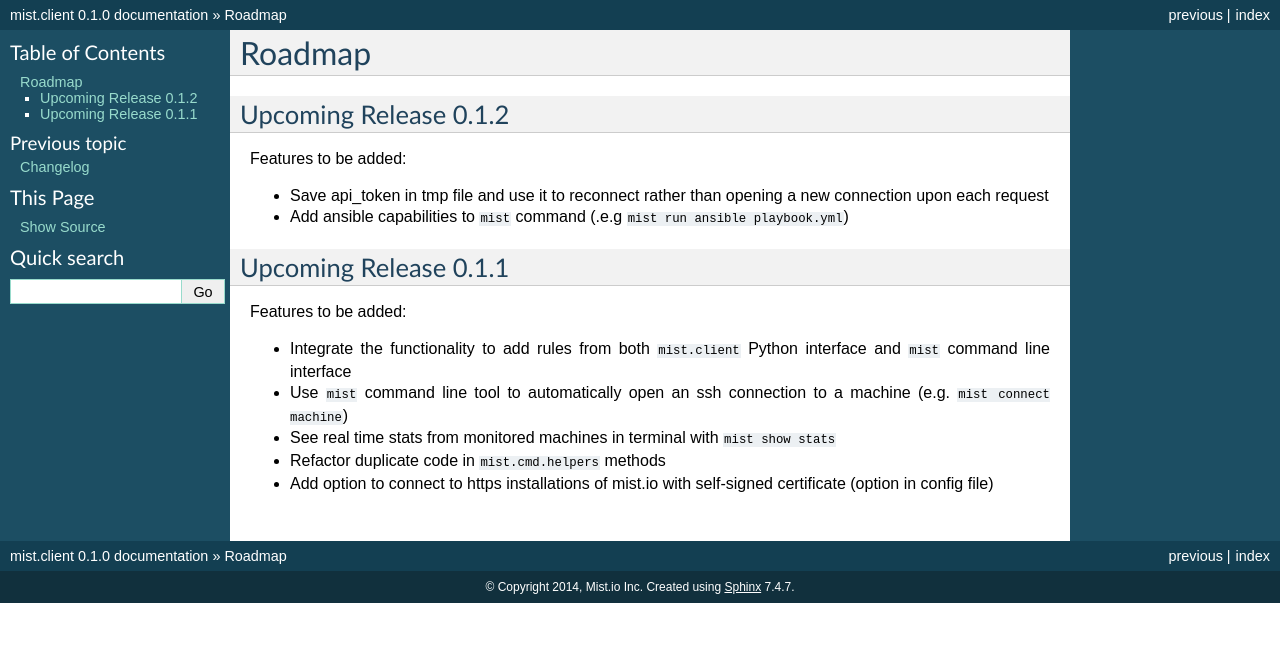
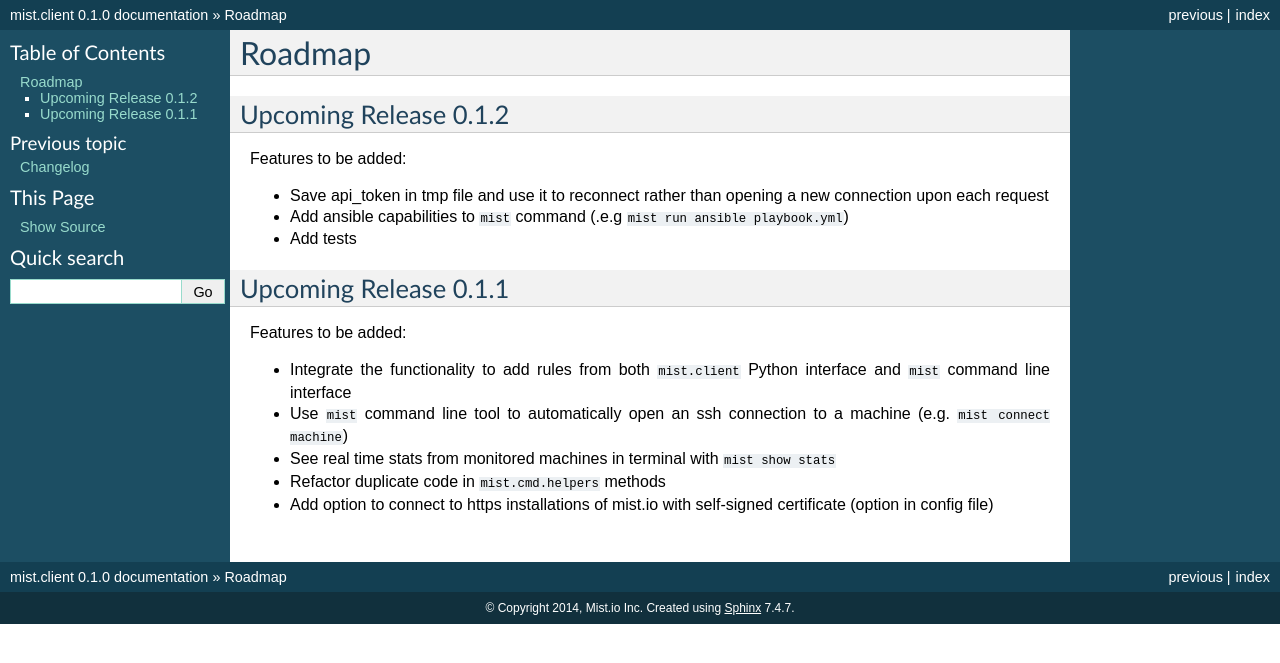
Before and after one commit to mistio/mist.client, a Sphinx documentation site: the page built from docs/source/notes/roadmap.rst, in a window 1280 px wide. Shown: the top 663 px of the page. Built offline with Sphinx 7.4.7, drawn with Linux system fonts in a browser that asks for light colours.

Commit message:
Update Roadmap

```diff
--- a/docs/source/notes/roadmap.rst
+++ b/docs/source/notes/roadmap.rst
@@ -8,6 +8,7 @@ Features to be added:
 
 * Save api_token in tmp file and use it to reconnect rather than opening a new connection upon each request
 * Add ansible capabilities to ``mist`` command (.e.g ``mist run ansible playbook.yml``)
+* Add tests
 
 Upcoming Release 0.1.1
 ======================
```
